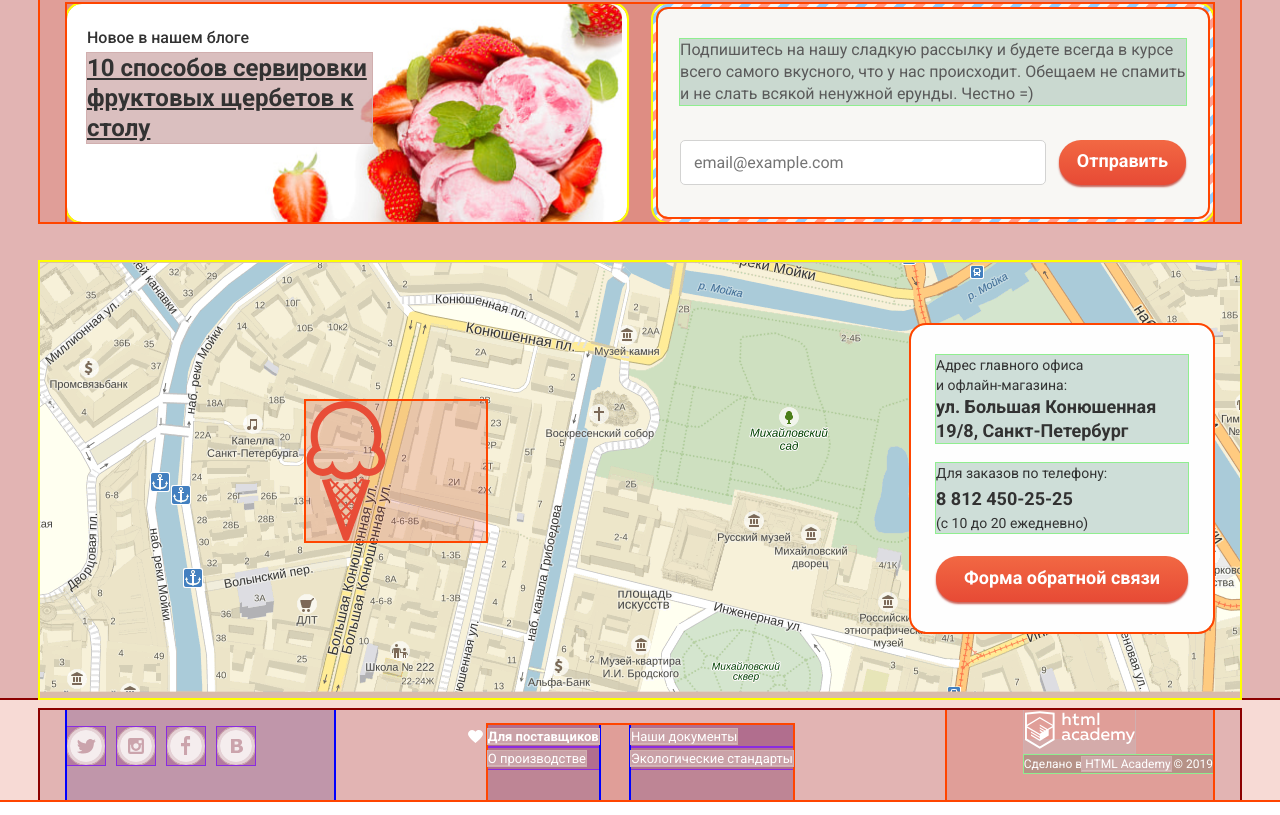
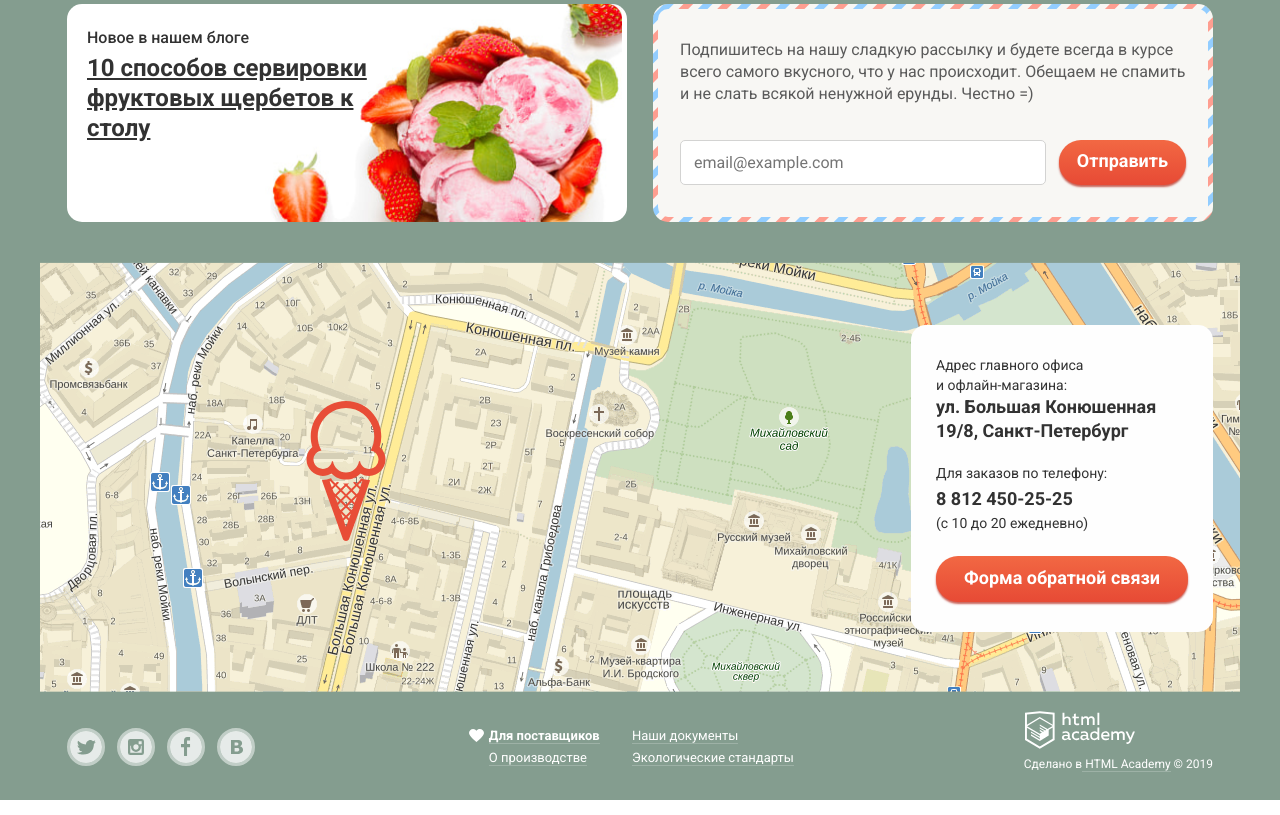
Before and after one commit to lula-may/938431-gllacy-26, a plain HTML site: page index.html in a window 1280 px wide. Shown: the part 1620-2435 px from the top of the page. Drawn offline with Linux system fonts and the light colour scheme.

Commit message:
Скорректировано оформление пуктов основного меню

```diff
--- a/css/style.css
+++ b/css/style.css
@@ -89,7 +89,7 @@ img {
   position: absolute;
   left: 0;
   right: 0;
-  bottom: 0;
+  bottom: -1px;
   height: 1px;
 
   background-color: #ffffff;
@@ -109,10 +109,10 @@ img {
 }
 
 .site-wrapper {
-  /* background-color: #849d8f;
+  background-color: #849d8f;
   background-image: url("../img/slide-1.png");
   background-position: top center;
-  background-repeat: no-repeat; */
+  background-repeat: no-repeat;
 }
 
 .main-header {
@@ -151,7 +151,7 @@ align-items: center;
 .site-navigation > li {
   position: relative;
   vertical-align: middle;
-  padding-top: 12px;
+  padding-top: 13px;
   padding-bottom: 10px;
 }
 .site-navigation > li > a {
@@ -159,7 +159,7 @@ align-items: center;
   position: relative;
   box-sizing: border-box;
   height: 32px;
-  padding-top: 9px;
+  padding-top: 8px;
   padding-left: 14px;
   padding-right: 14px;
 
@@ -174,7 +174,7 @@ align-items: center;
 .site-navigation .underline {
   left: 14px;
   right: 14px;
-  bottom: 5px;
+  bottom: 6px;
 }
 
 .site-navigation > li > a:hover,
@@ -1013,7 +1013,7 @@ align-items: center;
 
 .main-footer .social-links {
   width: 267px;
-  padding-top: 17px;
+  padding-top: 18px;
 }
 
 .social-links li {
@@ -1031,7 +1031,6 @@ align-items: center;
   border: 3px solid rgba(255, 255, 255, 0.5);
   border-radius: 50%;
 }
-
 
 .social path {
   opacity: 0.8;
@@ -1061,25 +1060,29 @@ align-items: center;
   height: 45px;
 } */
 
-.main-footer .info {
+.main-footer .footer-info {
   display: flex;
-  min-width: 305px;
+  min-width: 307px;
   justify-content: space-between;
   margin: 0;
-  margin-top: 15px;
+  margin-top: 14px;
 }
 
-.info a {
+.footer-info ul {
+  padding-left: 2px;
+}
+
+.footer-info a {
   font-size: 13px;
   line-height: 18px;
 }
 
-.info b {
+.footer-info b {
   position: relative;
   font-weight: bold;
 }
 
-.info b::before {
+.footer-info b::before {
   position: absolute;
   top: 1px;
   left: -20px;
--- a/index.html
+++ b/index.html
@@ -7,7 +7,7 @@
      rel="stylesheet">
      <link href="css/normalize.css" rel="stylesheet">
      <link href="css/style.css" rel="stylesheet">
-     <link href="css/outline.css" rel="stylesheet">
+     <!-- <link href="css/outline.css" rel="stylesheet"> -->
   </head>
   <body>
     <div class="site-wrapper">
@@ -288,7 +288,7 @@
             </a>
           </li>
         </ul>
-        <div class="info">
+        <div class="footer-info">
           <ul>
             <li><a class="underlined-link" href="#"><b>Для поставщиков</b><span class="underline"></span></a></li>
             <li><a class="underlined-link" href="#">О производстве<span class="underline"></span></a></li>
@@ -298,7 +298,7 @@
             <li><a class="underlined-link" href="#">Экологические стандарты<span class="underline"></span></a></li>
         </ul>
       </div>
-        <!-- <ul class="info">
+        <!-- <ul class="footer-info">
             <li><a class="underlined-link" href="#"><b>Для поставщиков</b><span class="underline"></span></a></li>
             <li><a class="underlined-link" href="#">О производстве<span class="underline"></span></a></li>
             <li><a class="underlined-link" href="#">Наши документы<span class="underline"></span></a></li>
```
